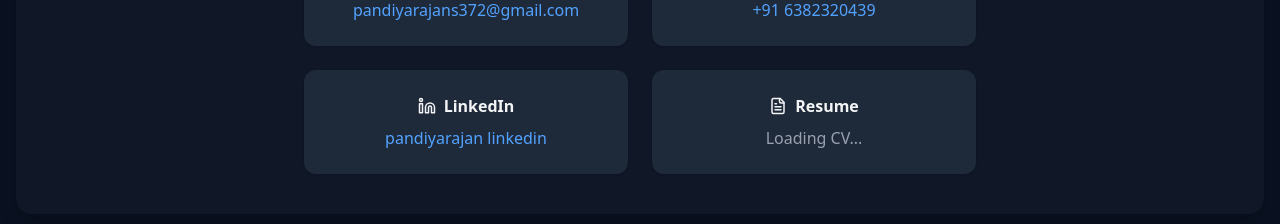
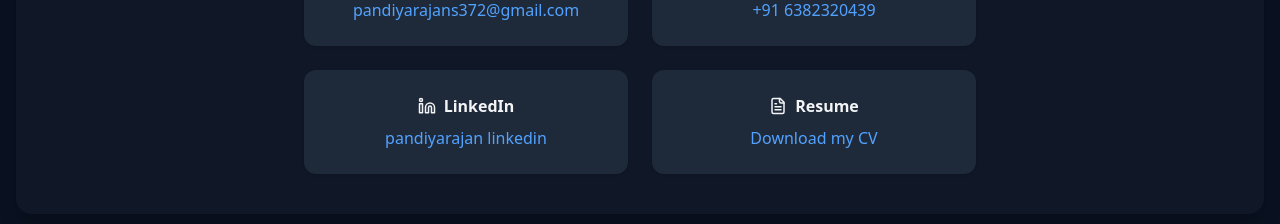
Before and after one commit to pandiuser/pandiyarajan-fullstack-portfolio-django-react, a React (Vite) app in the folder frontend/: page / in a window 1280 px wide. Shown: the part 910-1134 px from the top of the page. Built offline with nearby package versions, Linux system fonts and the light colour scheme; no server answers.

Commit message:
resume added

```diff
--- a/frontend/src/components/Contactme.jsx
+++ b/frontend/src/components/Contactme.jsx
@@ -1,17 +1,7 @@
 import React from 'react';
-import { useQuery } from '@tanstack/react-query';
-import api from '../utils/api';
 import { Mail, Phone, Linkedin, FileText } from 'lucide-react';
 
 const Contactme = () => {
-  const { data: cv, isLoading: cvLoading, error } = useQuery({
-    queryKey: ["cv"],
-    queryFn: async () => {
-      const response = await api.get("/cv/active");
-      return response.data;
-    },
-  });
-
   return (
     <section id="contact" className="container mx-auto px-4 py-16 animate-fadeInUp">
       <div className="bg-gray-900 shadow-xl rounded-2xl p-10 text-center">
@@ -62,32 +52,22 @@ const Contactme = () => {
             </a>
           </div>
 
-          {/* CV */}
+          {/* Resume */}
           <div className="bg-gray-800 shadow rounded-xl p-6 hover:shadow-lg transition">
             <h3 className="font-semibold mb-2 flex items-center justify-center gap-2 text-gray-100">
               <FileText size={18}/> Resume
             </h3>
-            {cvLoading ? (
-              <span className="text-gray-400">Loading CV...</span>
-            ) : cv?.file ? (
             <a
-                href={cv.file}
+              href="/Pandiyarajan.pdf"
               download
+              target="_blank"
+              rel="noopener noreferrer"
               className="text-blue-400 hover:underline"
             >
               Download my CV
             </a>
-            ) : (
-              <span className="text-gray-400">CV not available</span>
-            )}
           </div>
         </div>
-
-        {error && (
-          <p className="mt-4 text-red-400">
-            {error?.message || "Error loading CV. Please try again later."}
-          </p>
-        )}
       </div>
     </section>
   );
```
Lines whose indentation alone changed are shown as unchanged.
